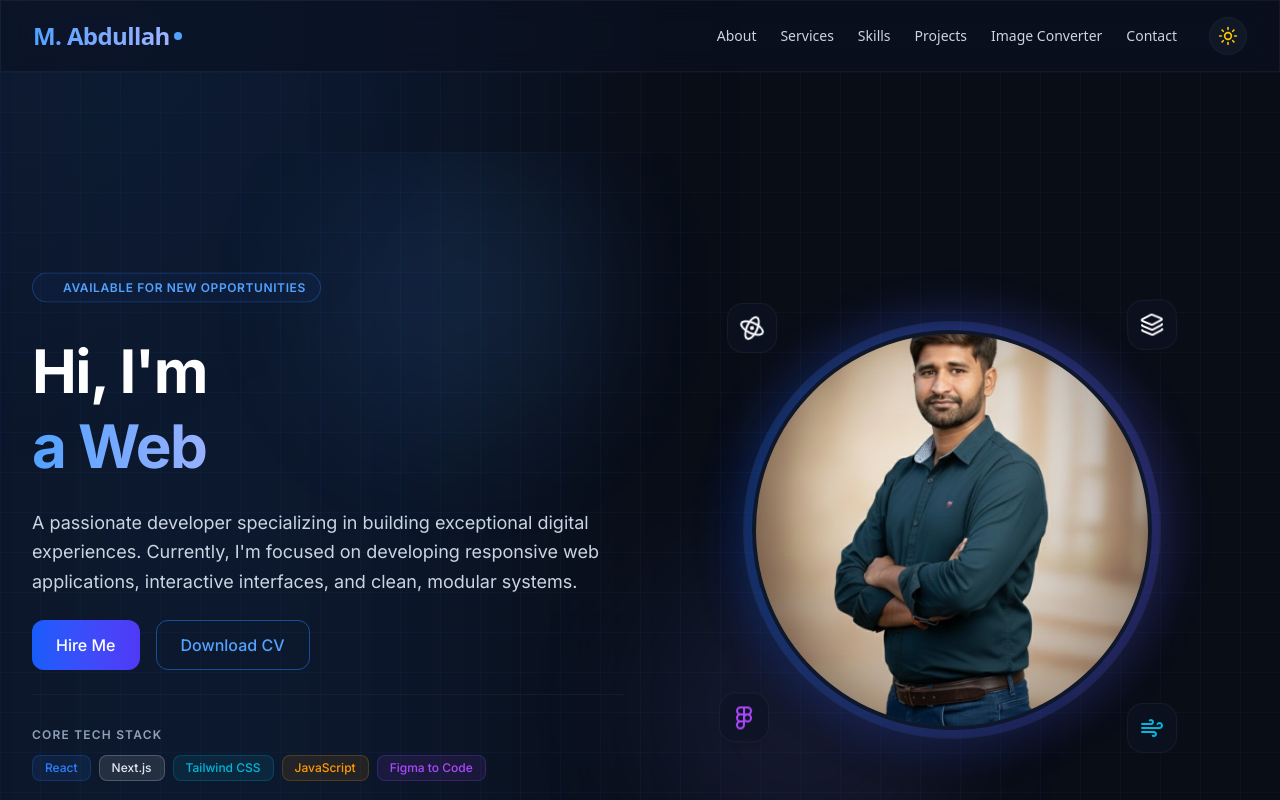
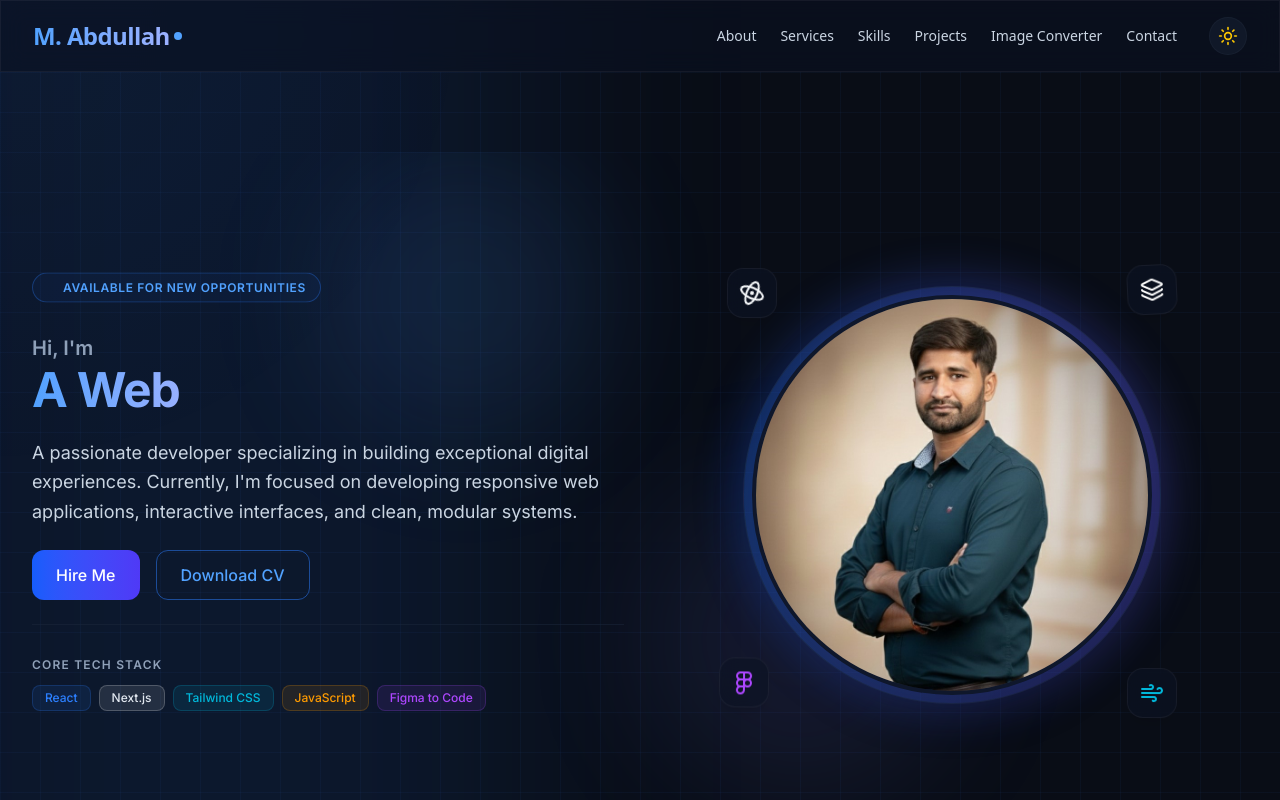
Before and after one commit to abdullahwebdev9176/portfolio-project, a Next.js app: page / in a window 1280 px wide. Shown: the top 800 px of the page. Built offline with nearby package versions, Linux system fonts and the light colour scheme.

Commit message:
updated hero section

```diff
--- a/components/homeComponents/HeroSection.jsx
+++ b/components/homeComponents/HeroSection.jsx
@@ -34,14 +34,17 @@ const HeroSection = () => {
             Available for new opportunities
           </div>
 
-          <h1 className="text-4xl sm:text-5xl lg:text-6xl font-extrabold tracking-tight text-slate-900 dark:text-white leading-tight">
-            Hi, I'm <br className="hidden sm:inline" />
+          <div className="flex flex-col gap-1 items-center lg:items-start">
+            <span className="text-xl font-semibold text-slate-505 dark:text-slate-400">
+              Hi, I'm
+            </span>
+            <h1 className="text-3xl sm:text-4xl lg:text-5xl font-extrabold tracking-tight text-slate-900 dark:text-white leading-none">
               <span className="bg-gradient-to-r from-blue-600 to-indigo-500 dark:from-blue-400 dark:to-indigo-300 bg-clip-text text-transparent">
                 <TypeAnimation
                   sequence={[
                     'Muhammad Abdullah',
                     2000,
-                  'a Web Developer',
+                    'A Web Developer',
                     2000,
                     'Figma to Code Expert',
                     2000,
@@ -52,6 +55,7 @@ const HeroSection = () => {
                 />
               </span>
             </h1>
+          </div>
 
           <p className="text-base sm:text-lg text-slate-600 dark:text-slate-300 max-w-xl leading-relaxed">
             A passionate developer specializing in building exceptional digital experiences. Currently, I'm focused on developing responsive web applications, interactive interfaces, and clean, modular systems.
```
Also changed, not shown: Assets/Images/Abdullah.jpeg. Lines whose indentation alone changed are shown as unchanged.
